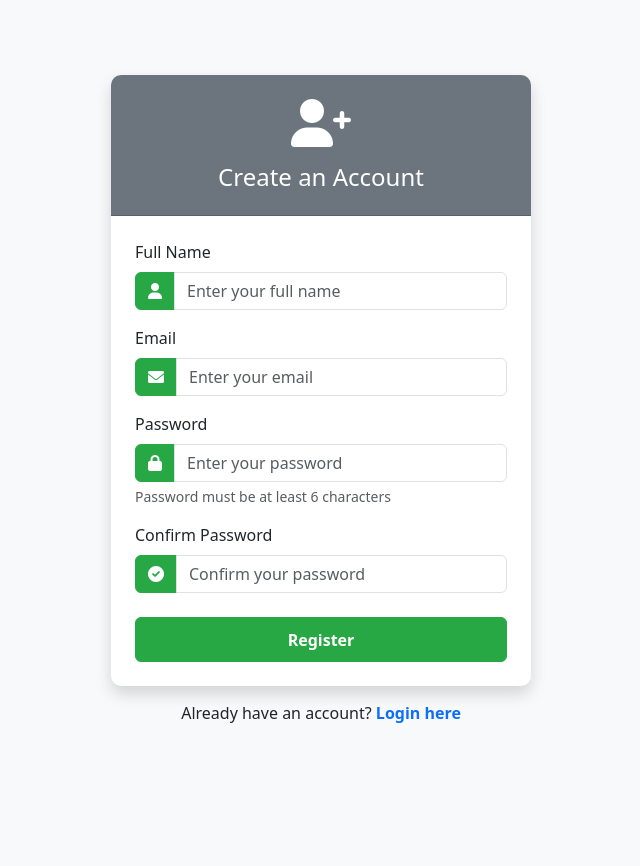
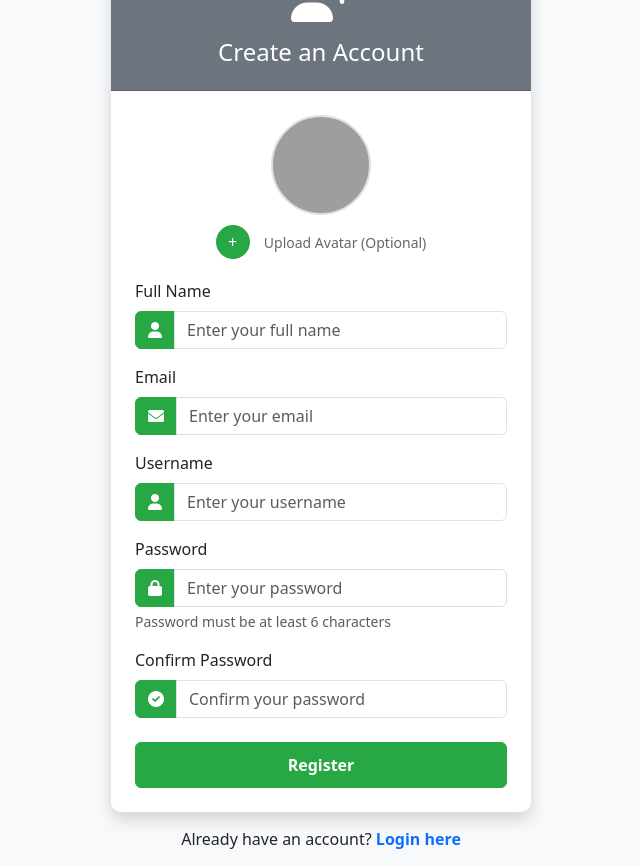
Before and after one commit to Mariadonnadelossantos19/CommentModalphp, a PHP site: page /register.php in a window 1280 px wide. Shown: the whole page, without its empty margins (319-959 px from the left). Before the commit the page ends 723 px from the top, so only its background shows below. Run offline with PHP 8.4, Linux system fonts and the light colour scheme; grey boxes are pictures that could not be loaded.

Commit message:
fix register, reply  count

```diff
--- a/register.php
+++ b/register.php
@@ -14,58 +14,110 @@
 session_start();
 require_once 'config/database.php';
 
-if ($_SERVER['REQUEST_METHOD'] === 'POST') { // Checking kung POST request
-    $name = $_POST['name']; // Kinukuha ang name mula sa form
-    $email = $_POST['email']; // Kinukuha ang email mula sa form
-    $password = $_POST['password']; // Kinukuha ang password mula sa form
-    $confirm_password = $_POST['confirm_password']; // Kinukuha ang password confirmation
+if ($_SERVER['REQUEST_METHOD'] === 'POST') {
+    $name = trim($_POST['name'] ?? '');
+    $email = trim($_POST['email'] ?? '');
+    $username = trim($_POST['username'] ?? '');
+    $password = $_POST['password'] ?? '';
+    $confirm_password = $_POST['confirm_password'] ?? '';
 
-    // Basic validation
-    $errors = []; // Array para sa error messages
+    // Validate inputs
+    $errors = [];
 
-    if (empty($name)) { // Checking kung walang name
-        $errors[] = "Name is required"; // Nagdadagdag ng error message
+    if (empty($name)) {
+        $errors[] = "Name is required";
     }
 
-    if (empty($email)) { // Checking kung walang email
-        $errors[] = "Email is required"; // Nagdadagdag ng error message
-    } elseif (!filter_var($email, FILTER_VALIDATE_EMAIL)) { // Checking kung valid ang email format
-        $errors[] = "Invalid email format"; // Nagdadagdag ng error message
+    if (empty($email)) {
+        $errors[] = "Email is required";
+    } elseif (!filter_var($email, FILTER_VALIDATE_EMAIL)) {
+        $errors[] = "Invalid email format";
     }
 
-    if (empty($password)) { // Checking kung walang password
-        $errors[] = "Password is required"; // Nagdadagdag ng error message
-    } elseif (strlen($password) < 6) { // Checking kung masyadong maikli ang password
-        $errors[] = "Password must be at least 6 characters"; // Nagdadagdag ng error message
+    // Check if username is empty
+    if (empty($username)) {
+        $errors[] = "Username is required";
+    } else {
+        // Check if username already exists
+        $stmt = $db->prepare("SELECT id FROM users WHERE username = ?");
+        $stmt->execute([$username]);
+        if ($stmt->rowCount() > 0) {
+            $errors[] = "Username already taken";
+        }
     }
 
-    if ($password !== $confirm_password) { // Checking kung hindi match ang passwords
-        $errors[] = "Passwords do not match"; // Nagdadagdag ng error message
+    if (empty($password)) {
+        $errors[] = "Password is required";
+    } elseif (strlen($password) < 6) {
+        $errors[] = "Password must be at least 6 characters";
     }
 
-    // Check if email already exists
-    $stmt = $db->prepare("SELECT * FROM users WHERE email = ?"); // Query para i-check kung may existing user
-    $stmt->execute([$email]); // Nag-e-execute ng query
-    $user = $stmt->fetch(); // Kinukuha ang result
-
-    if ($user) { // Checking kung may existing user na
-        $errors[] = "Email already in use"; // Nagdadagdag ng error message
+    if ($password !== $confirm_password) {
+        $errors[] = "Passwords do not match";
     }
 
-    // If no errors, register the user
+    // Process avatar upload
+    $avatar = null;
+    if (isset($_FILES['avatar']) && $_FILES['avatar']['error'] == 0) {
+        $allowed = ['jpg', 'jpeg', 'png', 'gif'];
+        $filename = $_FILES['avatar']['name'];
+        $filetype = pathinfo($filename, PATHINFO_EXTENSION);
+
+        // Validate file extension
+        if (!in_array(strtolower($filetype), $allowed)) {
+            $errors[] = "Invalid file format. Only JPG, JPEG, PNG and GIF files are allowed.";
+        }
+
+        // Validate file size (max 2MB)
+        if ($_FILES['avatar']['size'] > 2 * 1024 * 1024) {
+            $errors[] = "File size exceeds limit of 2MB.";
+        }
+
+        if (empty($errors)) {
+            // Create uploads directory if it doesn't exist
+            if (!file_exists('uploads/avatars/')) {
+                mkdir('uploads/avatars/', 0755, true);
+            }
+
+            // Generate unique filename
+            $avatar = time() . '_' . basename($filename);
+            $target = 'uploads/avatars/' . $avatar;
+
+            // Upload file
+            if (!move_uploaded_file($_FILES['avatar']['tmp_name'], $target)) {
+                $errors[] = "Failed to upload avatar.";
+                $avatar = null;
+            }
+        }
+    }
+
     if (empty($errors)) {
+        // Hash the password
         $hashed_password = password_hash($password, PASSWORD_DEFAULT);
 
-        $stmt = $db->prepare("INSERT INTO users (name, email, password, created_at) VALUES (?, ?, ?, NOW())");
-        $success = $stmt->execute([$name, $email, $hashed_password]);
+        try {
+            // Insert user into database
+            $stmt = $db->prepare("INSERT INTO users (name, email, username, password, avatar) VALUES (?, ?, ?, ?, ?)");
+            $stmt->execute([$name, $email, $username, $hashed_password, $avatar]);
 
-        if ($success) {
-            $_SESSION['success_message'] = "Registration successful! You can now login.";
-            header('Location: login.php');
+            $_SESSION['flash_message'] = "Registration successful! You can now log in.";
+            $_SESSION['flash_type'] = "success";
+            header("Location: login.php");
             exit;
-        } else {
-            $errors[] = "Registration failed. Please try again.";
+        } catch (PDOException $e) {
+            if ($e->getCode() == '23000') {
+                // This handles the duplicate entry error
+                $errors[] = "Username or email is already registered";
+            } else {
+                $errors[] = "Database error: " . $e->getMessage();
+            }
         }
+    }
+
+    // If there are errors, store them in session
+    if (!empty($errors)) {
+        $_SESSION['flash_message'] = implode('<br>', $errors);
+        $_SESSION['flash_type'] = "error";
     }
 }
 ?>
@@ -140,6 +192,63 @@ if ($_SERVER['REQUEST_METHOD'] === 'POST') { // Checking kung POST request
             margin-bottom: 0;
             padding-left: 20px;
         }
+        .avatar-upload {
+            position: relative;
+            margin-bottom: 20px;
+            text-align: center;
+        }
+
+        .avatar-upload .avatar-preview {
+            width: 100px;
+            height: 100px;
+            border-radius: 50%;
+            overflow: hidden;
+            background-color: #f3f3f3;
+            border: 2px solid #e0e0e0;
+            margin: 0 auto 10px;
+            position: relative;
+            background-image: url('assets/images/default-avatar.png');
+            background-size: cover;
+            background-position: center;
+        }
+
+        .avatar-upload .avatar-edit {
+            position: relative;
+            margin-top: 10px;
+        }
+
+        .avatar-upload .avatar-edit input {
+            display: none;
+        }
+
+        .avatar-upload .avatar-edit label {
+            display: inline-block;
+            width: 34px;
+            height: 34px;
+            background: #28a745;
+            border-radius: 50%;
+            cursor: pointer;
+            font-size: 16px;
+            color: white;
+            line-height: 34px;
+            text-align: center;
+            margin-right: 10px;
+        }
+
+        .avatar-text {
+            font-size: 14px;
+            color: #666;
+        }
+
+        .form-container {
+            max-width: 500px;
+            padding: 30px;
+        }
+
+        .icon {
+            color: #28a745;
+            margin-right: 5px;
+        }
     </style>
 </head>
 <body>
@@ -150,17 +259,26 @@ if ($_SERVER['REQUEST_METHOD'] === 'POST') { // Checking kung POST request
                 <h4 class="mb-0">Create an Account</h4>
             </div>
             <div class="card-body p-4">
-                <?php if (!empty($errors)): ?>
-                    <div class="alert alert-danger">
-                        <ul>
-                            <?php foreach ($errors as $error): ?>
-                                <li><?php echo $error; ?></li>
-                            <?php endforeach; ?>
-                        </ul>
+                <?php if (isset($_SESSION['flash_message'])): ?>
+                    <div class="alert <?php echo $_SESSION['flash_type']; ?>">
+                        <?php
+                        echo $_SESSION['flash_message'];
+                        unset($_SESSION['flash_message']);
+                        unset($_SESSION['flash_type']);
+                        ?>
                     </div>
                 <?php endif; ?>
 
-                <form method="POST">
+                <form method="POST" enctype="multipart/form-data">
+                    <div class="avatar-upload">
+                        <div class="avatar-preview" id="avatarPreview"></div>
+                        <div class="avatar-edit">
+                            <input type="file" id="avatarUpload" name="avatar" accept=".png, .jpg, .jpeg, .gif">
+                            <label for="avatarUpload">+</label>
+                            <span class="avatar-text">Upload Avatar (Optional)</span>
+                        </div>
+                    </div>
+
                     <div class="mb-3">
                         <label for="name" class="form-label">Full Name</label>
                         <div class="input-group">
@@ -173,6 +291,13 @@ if ($_SERVER['REQUEST_METHOD'] === 'POST') { // Checking kung POST request
                         <div class="input-group">
                             <span class="input-group-text"><i class="fas fa-envelope"></i></span>
                             <input type="email" class="form-control" id="email" name="email" placeholder="Enter your email" value="<?php echo isset($email) ? htmlspecialchars($email) : ''; ?>" required>
+                        </div>
+                    </div>
+                    <div class="mb-3">
+                        <label for="username" class="form-label">Username</label>
+                        <div class="input-group">
+                            <span class="input-group-text"><i class="fas fa-user"></i></span>
+                            <input type="text" class="form-control" id="username" name="username" placeholder="Enter your username" value="<?php echo isset($username) ? htmlspecialchars($username) : ''; ?>" required>
                         </div>
                     </div>
                     <div class="mb-3">
@@ -203,5 +328,18 @@ if ($_SERVER['REQUEST_METHOD'] === 'POST') { // Checking kung POST request
 
     <!-- Bootstrap JS Bundle with Popper -->
     <script src="https://cdn.jsdelivr.net/npm/bootstrap@5.3.0-alpha1/dist/js/bootstrap.bundle.min.js"></script>
+    <script>
+        // Preview avatar image before upload
+        document.getElementById('avatarUpload').addEventListener('change', function(e) {
+            const file = e.target.files[0];
+            if (file) {
+                const reader = new FileReader();
+                reader.onload = function(e) {
+                    document.getElementById('avatarPreview').style.backgroundImage = `url(${e.target.result})`;
+                }
+                reader.readAsDataURL(file);
+            }
+        });
+    </script>
 </body>
 </html>
```
Also changed, not shown: delete_comment.php (+26 -1 lines), js/comments.js (+33 -16 lines), uploads/67e3989f5a6d6_image (8).png (added), uploads/avatars/1742970244_78b36bef-fa61-4b19-aec3-becc3897dfc3.jpg (added), uploads/avatars/1742970402_78b36bef-fa61-4b19-aec3-becc3897dfc3.jpg (added).
